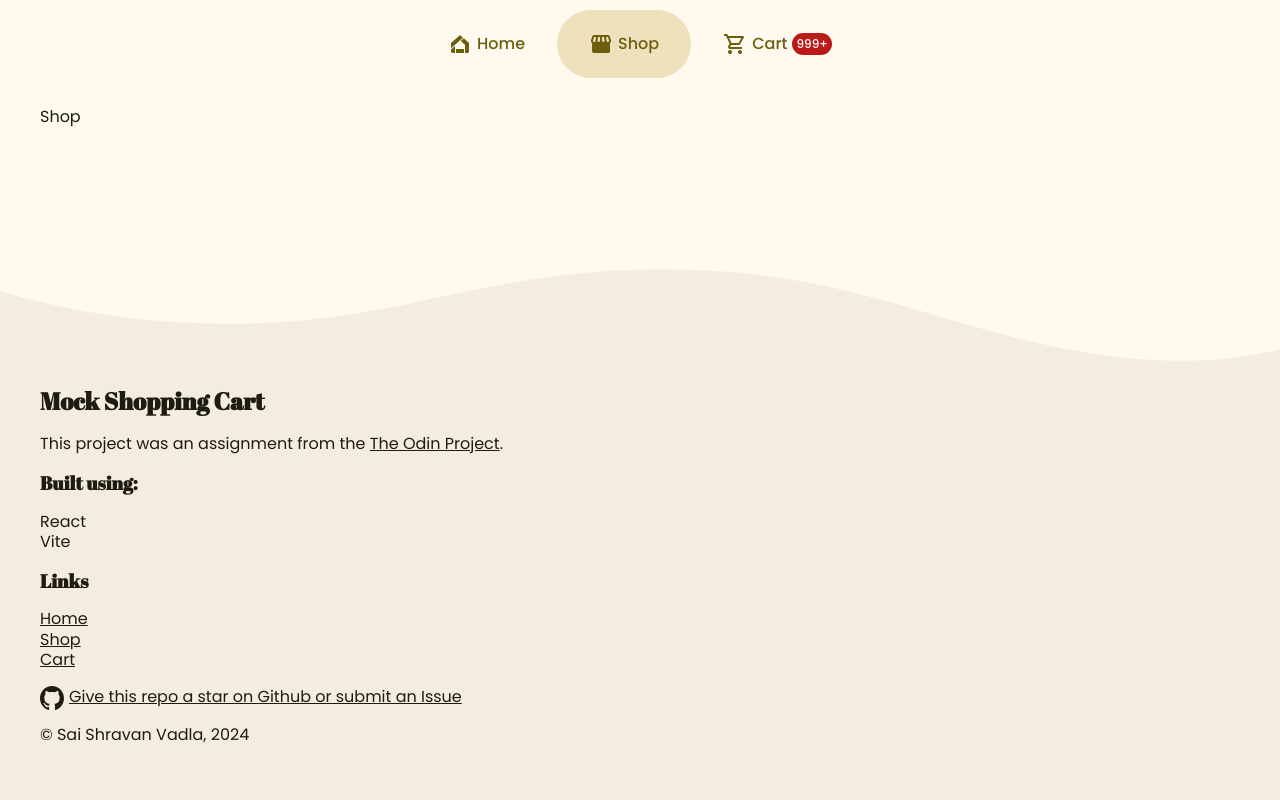
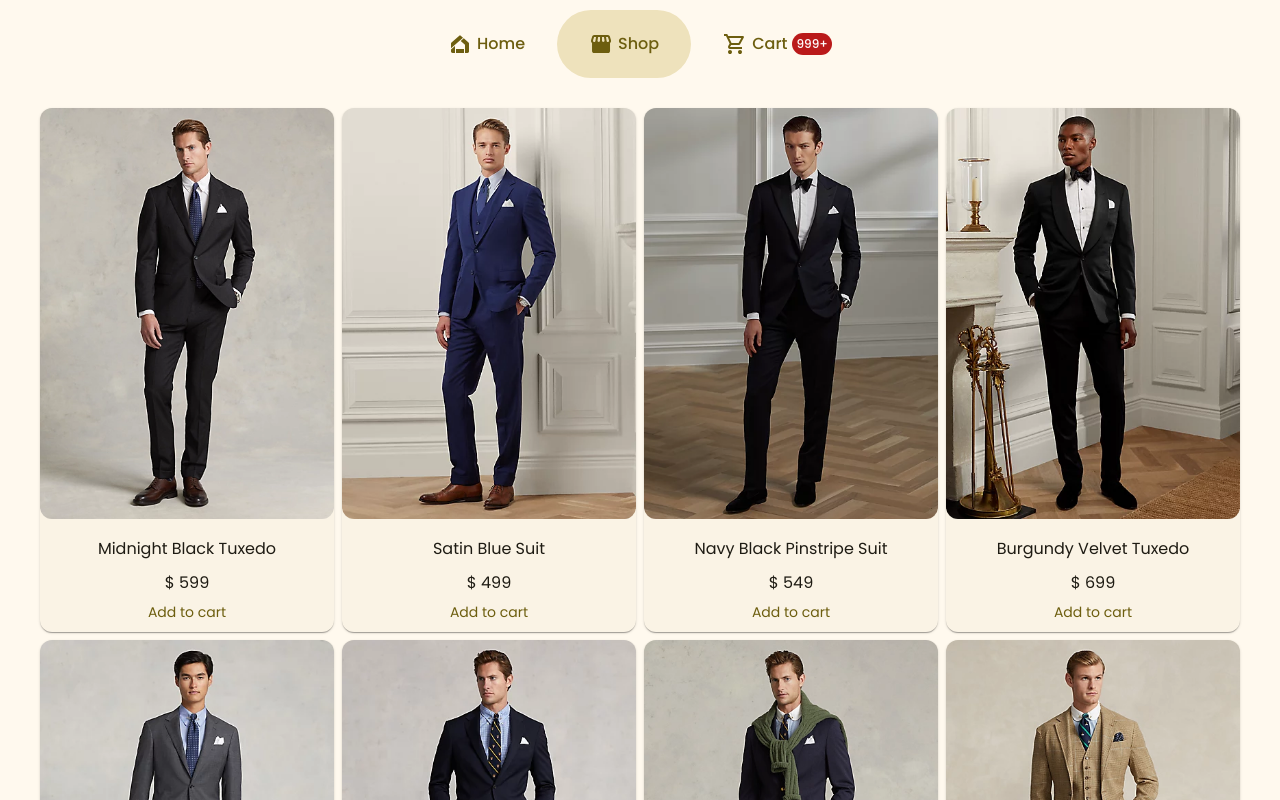
Before and after one commit to shravzzv/ODIN-Shopping-cart-project, a React (Vite) app: page /shop in a window 1280 px wide. Shown: the top 800 px of the page. Built offline with nearby package versions, Linux system fonts and the light colour scheme.

Commit message:
feat: Add Shop
Also includes some adjustments to other components that were a result of updating the ProductCard which was used in the Shop

```diff
--- a/src/components/Navbar.jsx
+++ b/src/components/Navbar.jsx
@@ -26,6 +26,9 @@ export default function Navbar({ cartItemsCount = 10000 }) {
     if (pathname == '/') setActiveLink(1)
     if (pathname == '/shop') setActiveLink(2)
     if (pathname == '/cart') setActiveLink(3)
+    if (!['/', '/shop', '/cart'].includes(pathname)) {
+      setActiveLink(null)
+    }
   }, [pathname])
 
   return (
--- a/src/components/ProductCard.jsx
+++ b/src/components/ProductCard.jsx
@@ -1,21 +1,38 @@
-import { Link } from 'react-router-dom'
+import { useState } from 'react'
+import PropTypes from 'prop-types'
 import '../styles/components/ProductCard.css'
-import PropTypes from 'prop-types'
+import { Link, useLocation } from 'react-router-dom'
 
 ProductCard.propTypes = {
-  imgSrc: PropTypes.string.isRequired,
+  id: PropTypes.number.isRequired,
   title: PropTypes.string.isRequired,
-  id: PropTypes.number.isRequired,
+  images: PropTypes.arrayOf(PropTypes.string).isRequired,
+  price: PropTypes.number.isRequired,
 }
 
-export default function ProductCard({ imgSrc, title, id }) {
+export default function ProductCard({ id, title, images, price }) {
+  const { pathname } = useLocation()
+  const [imgSrc, setImgSrc] = useState(images[3])
+
+  const addToCart = (e) => {
+    e.preventDefault()
+  }
+
   return (
     <Link to={`/product/${id}`}>
-      <div className='card elevated product'>
-        <img src={imgSrc} alt={title} />
+      <div className='card elevated productCard'>
+        <img
+          src={imgSrc}
+          alt={title}
+          onMouseOver={() => setImgSrc(images[0])}
+          onMouseLeave={() => setImgSrc(images[3])}
+        />
         <div className='content'>
           <p className='title'>{title}</p>
-          <button className='text'>Add to cart</button>
+          {pathname === '/shop' && <p>$ {price}</p>}
+          <button className='text' onClick={addToCart}>
+            Add to cart
+          </button>
         </div>
       </div>
     </Link>
--- a/src/pages/Home.jsx
+++ b/src/pages/Home.jsx
@@ -9,8 +9,14 @@ export default function Home() {
       <Hero />
       <h2>Featured products</h2>
       <div className='featuredContainer'>
-        {products.slice(2, 6).map(({ id, title, images }) => (
-          <ProductCard key={id} imgSrc={images[0]} title={title} id={id} />
+        {products.slice(2, 6).map(({ id, title, images, price }) => (
+          <ProductCard
+            key={id}
+            id={id}
+            title={title}
+            images={images}
+            price={price}
+          />
         ))}
       </div>
     </main>
--- a/src/pages/Shop.jsx
+++ b/src/pages/Shop.jsx
@@ -1,5 +1,21 @@
 import '../styles/pages/Shop.css'
+import products from '../assets/data.json'
+import ProductCard from '../components/ProductCard.jsx'
 
 export default function Shop() {
-  return <main>Shop</main>
+  return (
+    <main className='shop'>
+      <div className='productsContainer'>
+        {products.map(({ id, title, images, price }) => (
+          <ProductCard
+            key={id}
+            id={id}
+            title={title}
+            images={images}
+            price={price}
+          />
+        ))}
+      </div>
+    </main>
+  )
 }
--- a/src/styles/components/ProductCard.css
+++ b/src/styles/components/ProductCard.css
@@ -1,17 +1,10 @@
-.card.product {
-  color: var(--on-surface);
-  text-align: center;
+.productCard {
+  .content {
+    text-align: center;
 
-  img {
-    height: 250px;
-    width: 100%;
-    object-fit: cover;
-    object-position: top;
-  }
-
-  .content {
-    margin: 0;
-    padding: 0 16px 5px;
+    p:last-of-type {
+      margin-bottom: 0;
+    }
 
     button {
       margin: 0 auto;
--- a/src/styles/main.css
+++ b/src/styles/main.css
@@ -226,6 +226,7 @@ body {
   /* using the material design guildelines https://m3.material.io/components/cards/overview */
 
   background-color: var(--surface-container);
+  color: var(--on-surface);
   border-radius: 12px;
   cursor: pointer;
   transition: box-shadow 300ms ease;
--- a/src/styles/pages/Home.css
+++ b/src/styles/pages/Home.css
@@ -4,25 +4,16 @@
   }
 
   .featuredContainer {
-    display: flex;
-    flex-wrap: wrap;
+    display: grid;
+    grid-template-columns: repeat(auto-fit, minmax(280px, 1fr));
     gap: 8px;
-    justify-content: center;
   }
 }
 
 @media (max-width: 767px) {
-  .featuredContainer {
-    flex-direction: column;
-  }
 }
 
 @media (min-width: 768px) {
-  .featuredContainer {
-    .card {
-      width: 300px;
-    }
-  }
 }
 
 @media (min-width: 1024px) {
--- a/src/styles/pages/Shop.css
+++ b/src/styles/pages/Shop.css
@@ -0,0 +1,16 @@
+.shop {
+  .productsContainer {
+    display: grid;
+    grid-template-columns: repeat(auto-fit, minmax(280px, 1fr));
+    gap: 8px;
+  }
+}
+
+@media (max-width: 767px) {
+}
+
+@media (min-width: 768px) {
+}
+
+@media (min-width: 1024px) {
+}
```
